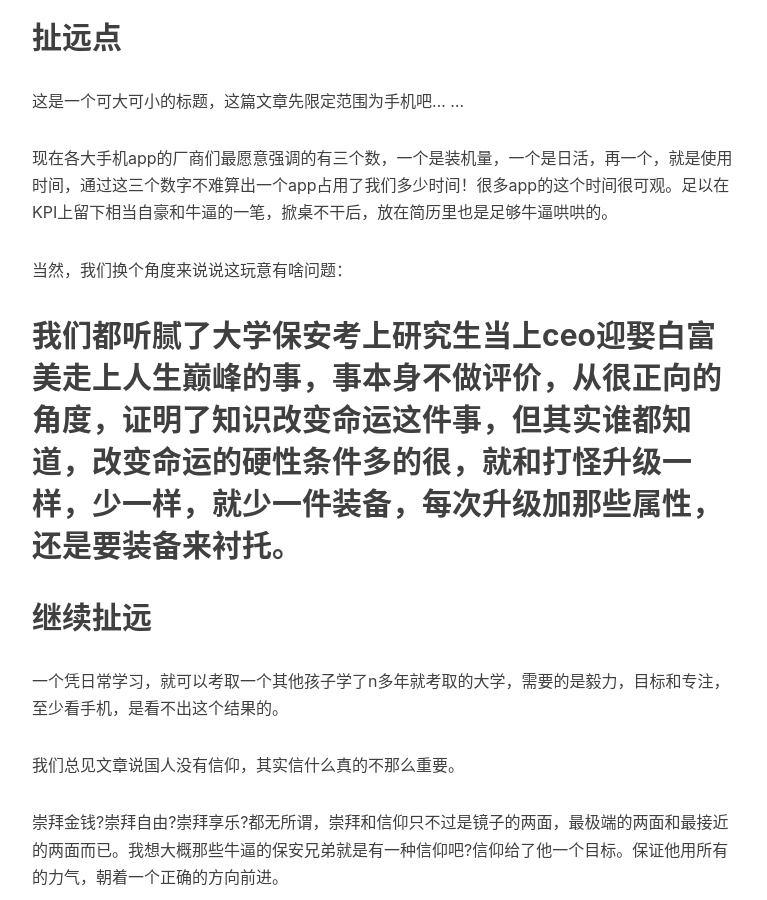
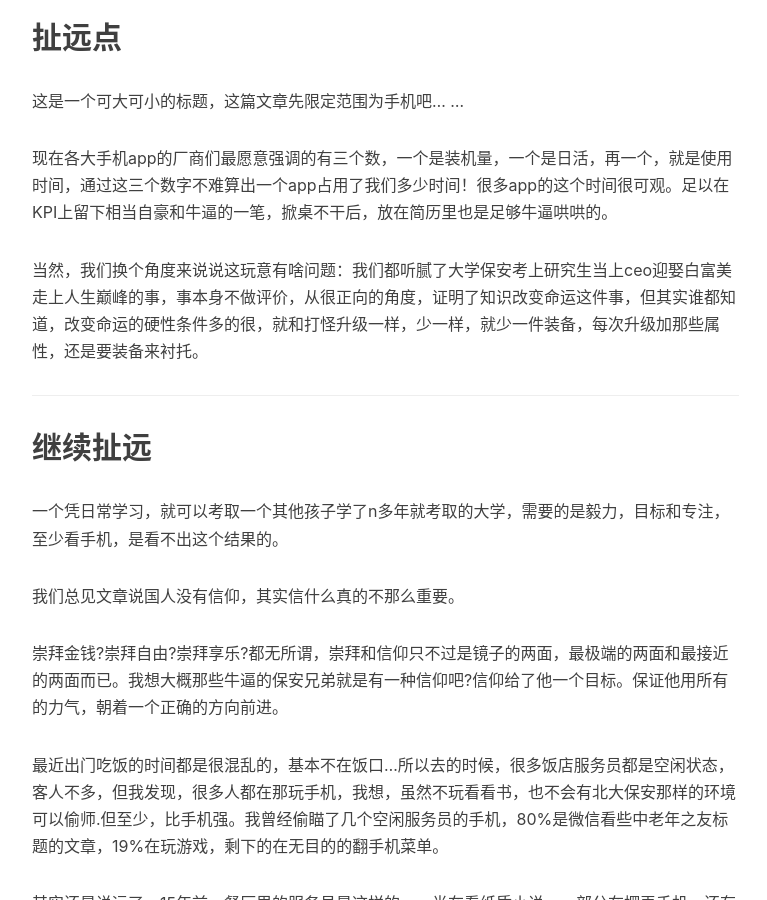
Before and after one commit to ztow/wdphoto, a Jekyll site: the page built from _posts/2017-09-20-time.md, in a window 1280 px wide and 900 px high, scrolled down 679 px. Shown: the whole window, without its empty margins (233-1000 px from the left). Built offline with Jekyll 4.4.1, drawn with Linux system fonts in a browser that asks for light colours; nearby versions of some CDN libraries; comment, search, counter and statistics services are not loaded.

Commit message:
no message

```diff
--- a/_posts/2017-09-20-time.md
+++ b/_posts/2017-09-20-time.md
@@ -15,9 +15,8 @@ tags:
 
 现在各大手机app的厂商们最愿意强调的有三个数，一个是装机量，一个是日活，再一个，就是使用时间，通过这三个数字不难算出一个app占用了我们多少时间！很多app的这个时间很可观。足以在KPI上留下相当自豪和牛逼的一笔，掀桌不干后，放在简历里也是足够牛逼哄哄的。
 
-当然，我们换个角度来说说这玩意有啥问题：
+当然，我们换个角度来说说这玩意有啥问题：我们都听腻了大学保安考上研究生当上ceo迎娶白富美走上人生巅峰的事，事本身不做评价，从很正向的角度，证明了知识改变命运这件事，但其实谁都知道，改变命运的硬性条件多的很，就和打怪升级一样，少一样，就少一件装备，每次升级加那些属性，还是要装备来衬托。
 
-我们都听腻了大学保安考上研究生当上ceo迎娶白富美走上人生巅峰的事，事本身不做评价，从很正向的角度，证明了知识改变命运这件事，但其实谁都知道，改变命运的硬性条件多的很，就和打怪升级一样，少一样，就少一件装备，每次升级加那些属性，还是要装备来衬托。
 ----
 ## 继续扯远
 一个凭日常学习，就可以考取一个其他孩子学了n多年就考取的大学，需要的是毅力，目标和专注，至少看手机，是看不出这个结果的。
@@ -33,6 +32,7 @@ tags:
 我一直在努力让自己不看手机，自从我发现女儿对手机的兴趣很大而且这种兴趣似乎是传染自我和爱人时，我就尽量减少在她面前碰手机的次数。
 
 这一年，都比较忙，琐碎的事情更多，渐渐发现，拿起手机浪费的时间已经到了图财害命的程度了。你是否有这样的时候?
+
 ----
 ## 每一个10分钟
 - 就想看下时间，结果刷了10分钟朋友圈！
@@ -46,7 +46,7 @@ tags:
 以上其实不特指微信，只是微信的日均使用时间实在是排第一啊…不过微博的很多客户端功能，就是为了使用时长设计的，完全贴合人的惰性思维设计，从这点上，它达到了不错的结果，这也正是为什么说微博的产品团队都在看市场运营的脸色做事，说不上吃相难看，是长得难看。
 
 ## 曾经
-- 曾几何时，我们的手机就是黑白的，充电这种事，想起来充一次，想不起来，没电关机也就半天！
+  - 曾几何时，我们的手机就是黑白的，充电这种事，想起来充一次，想不起来，没电关机也就半天！
 - 曾几何时，出个蓝色屏幕的手机就全球轰动！
 - 曾几何时，手机竟然可以放mp3了，我终于可以丢掉我那个不时髦的mp3播放器/笨重的cd播放器和音源吃力的MD了！
 - 曾几何时，手机竟然可以拍照了，我靠，30M的摄像头可以装下整个世界了！
```
